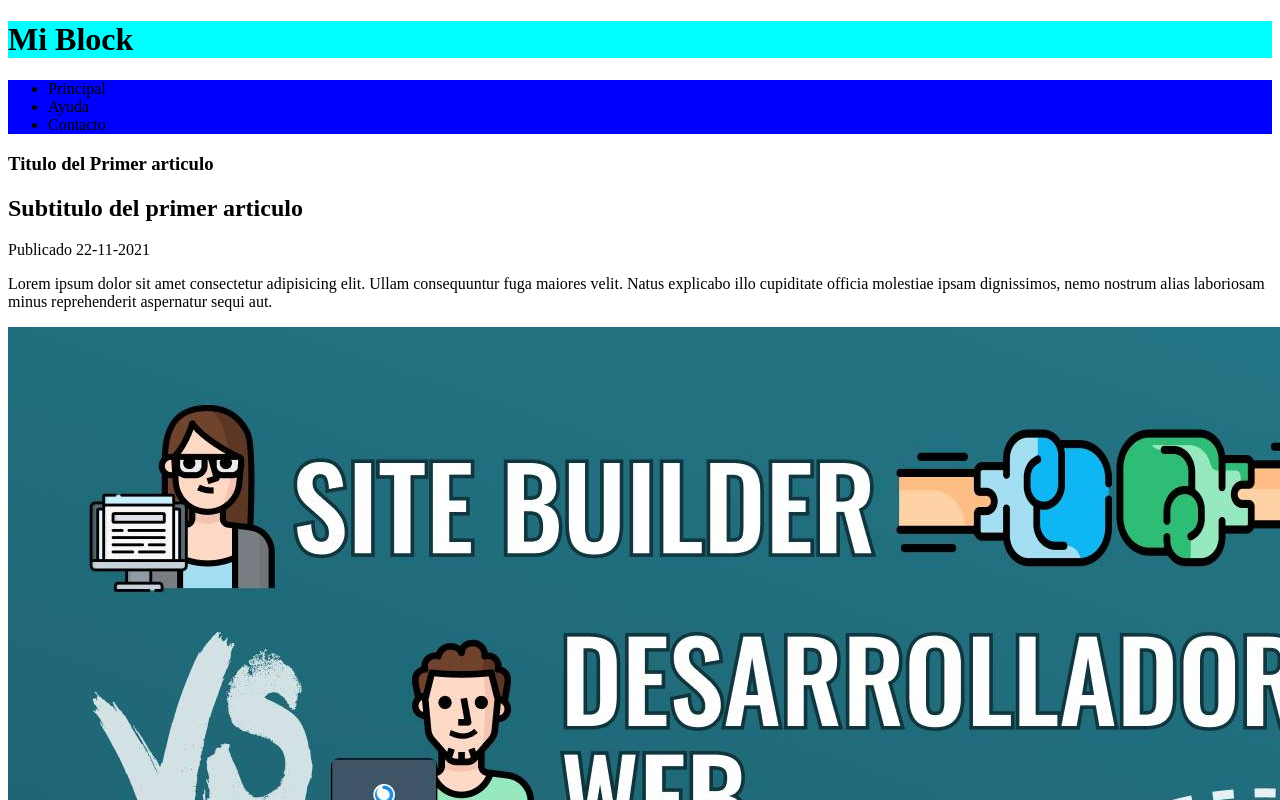
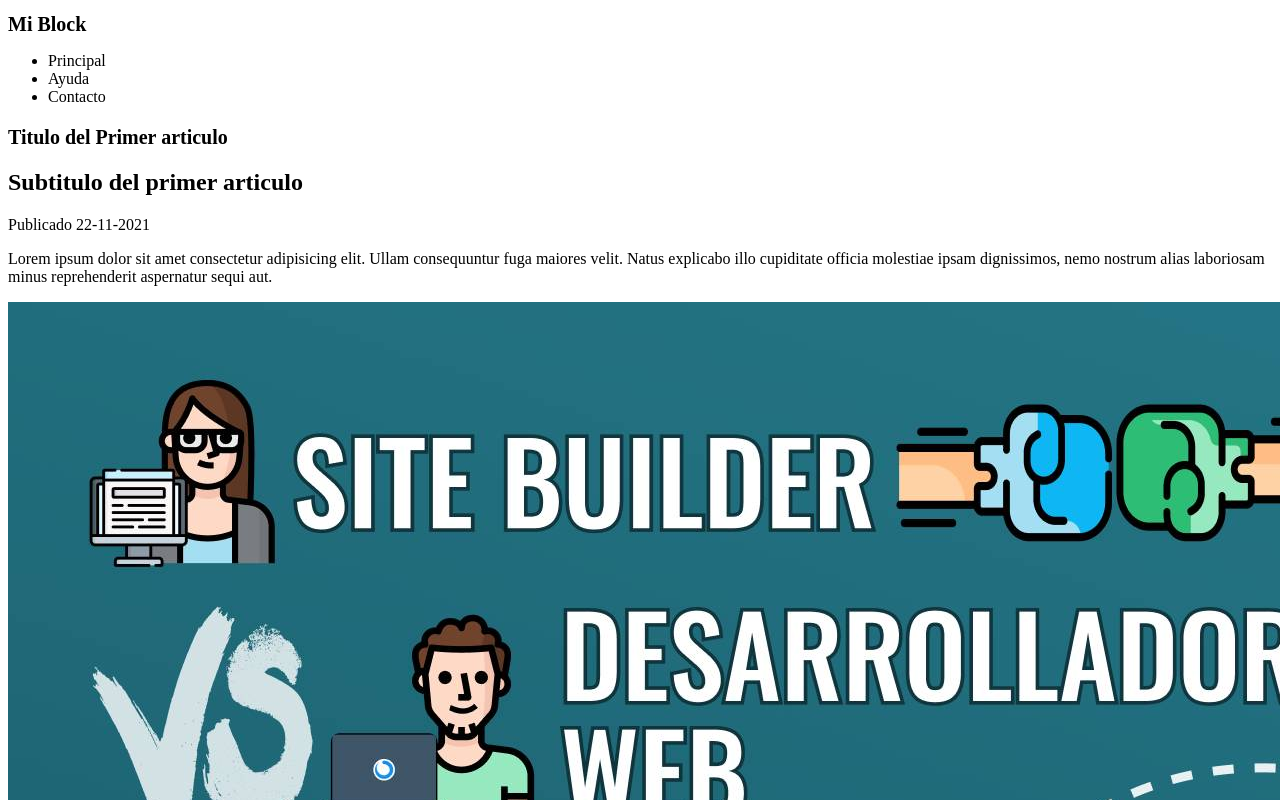
Before and after one commit to CarolinaOM/Curso-HTMLprincipiantes, a plain HTML site: page index.html in a window 1280 px wide. Shown: the top 800 px of the page. Drawn offline with Linux system fonts and the light colour scheme.

Commit message:
Agregar fuente del h1

```diff
--- /dev/null
+++ b/estilos.css
@@ -0,0 +1,3 @@
+h1{
+    font-size: 20px;
+}
--- a/index.html
+++ b/index.html
@@ -6,13 +6,17 @@
         <meta name="description" content="Esta es mi Pagina Web">
         <meta name="author" content="Fazt">
         <meta name="keywords" content="Mi titulo, mi pagina web, pagina web">
+        <link rel="stylesheet" href="estilos.css">
+        <style>
+
+        </style>
     </head>
     <body>
-        <header style="background: red;">
-            <h1 style="background: aqua;">Mi Block</h1>
+        <header>
+            <h1>Mi Block</h1>
         </header>
 
-        <nav style="background: blue;">
+        <nav>
             <ul>
                 <li>Principal</li>
                 <li>Ayuda</li>
@@ -61,7 +65,7 @@
         </aside>
 
 
-        <footer style="color: white; background: black;">
+        <footer>
             Derechos Reservados 2010-2021
         </footer>
 
```
